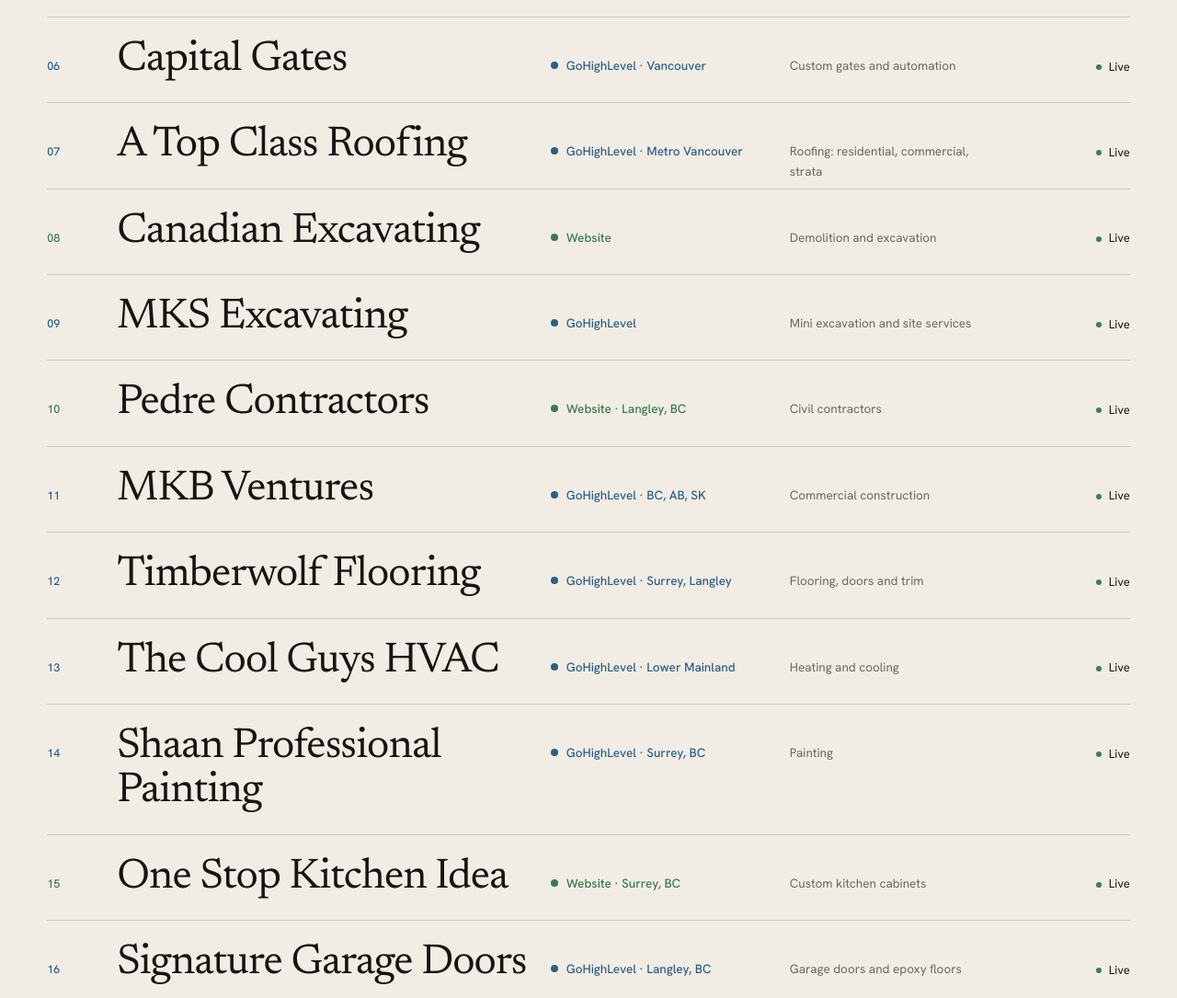
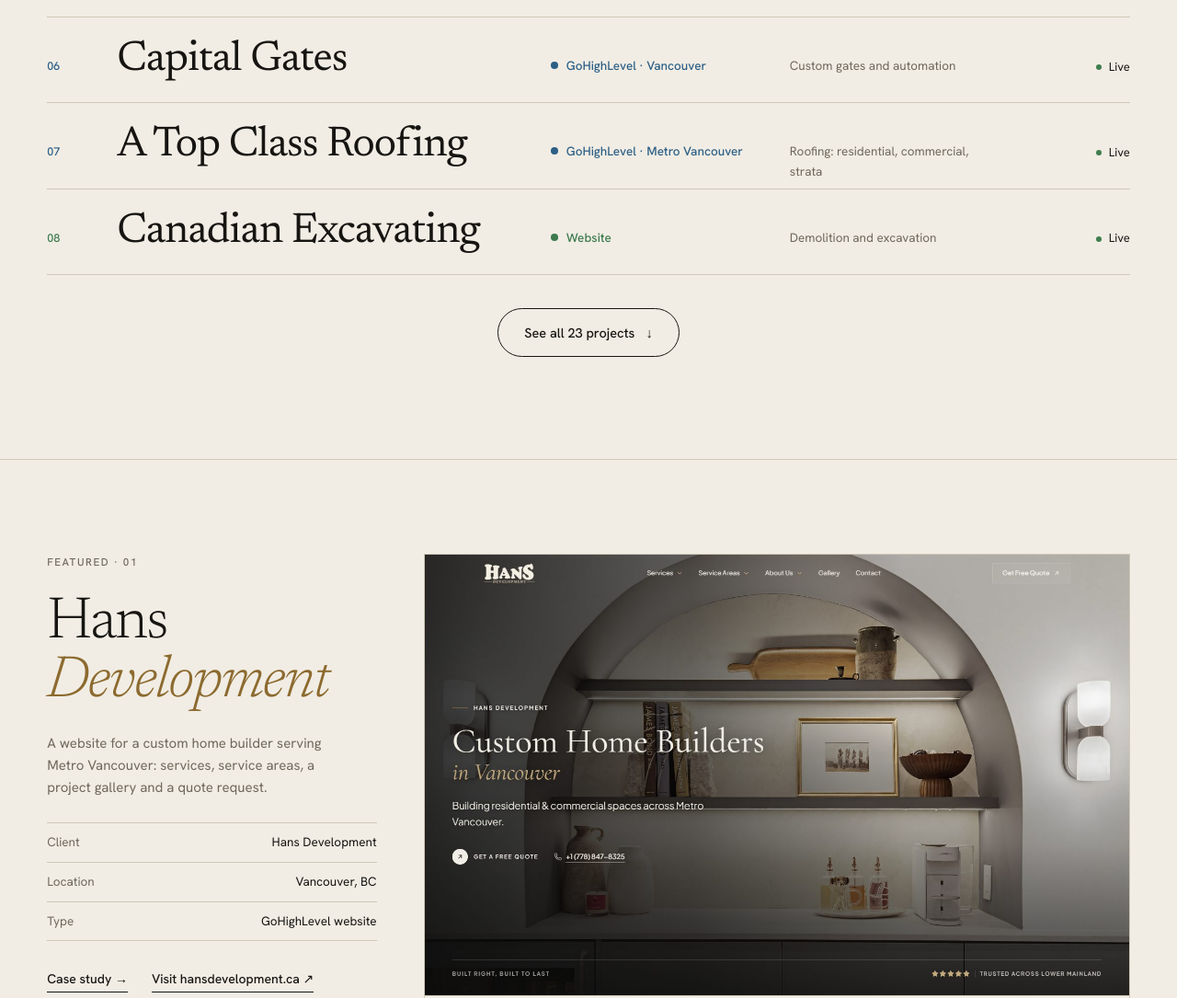
Before and after one commit to HelterX/jericdev-portfolio, a plain HTML site: page index.html in a window 1280 px wide. Shown: the part 1505-2590 px from the top of the page at 92% size. Drawn offline with Linux system fonts and the light colour scheme.

Commit message:
Collapse home work list to 8 with a See all button
Co-Authored-By: Claude Sonnet 5.5 <noreply@anthropic.com>

```diff
--- a/index.html
+++ b/index.html
@@ -38,7 +38,7 @@
   </div>
 </div></section>
 
-<section class="work" id="work" data-view="index"><div class="wrap">
+<section class="work" id="work" data-view="index" data-limit="8"><div class="wrap">
   <div class="work-head">
     <h2>Selected work<sup class="num">(23)</sup></h2>
     <div class="work-tools">
@@ -72,6 +72,7 @@
     <a class="row" data-t="web" data-img="" href="contact.html"><span class="i num">23</span><span class="t">Client site</span><span class="m">Website</span><span class="m pic"><span class="txt">Preview on request</span></span><span class="s dev"><i></i><span>In development</span></span></a>
   </div>
   <div class="cards" id="cards"></div>
+  <div class="work-more"><button type="button" id="moreBtn" aria-expanded="false"><span>See all projects</span> <span aria-hidden="true">↓</span></button></div>
 </div></section>
 
 <section class="feature" id="feature"><div class="wrap"><div class="grid">
--- a/site.css
+++ b/site.css
@@ -265,3 +265,10 @@ h1 em{font-style:italic;color:var(--bronze);font-weight:300}
 .card:hover h3{color:var(--tc,var(--ink))}
 .tabs button.on{color:var(--ink)}
 @media (hover:none){.row .pic img{display:none}.row:hover .pic .txt{opacity:1}}
+
+/* ---- collapse / see more ---- */
+.row.more,.card.more{display:none}
+.work-more{display:flex;justify-content:center;padding:36px 0 8px}
+.work-more[hidden]{display:none}
+.work-more button{display:inline-flex;align-items:center;gap:12px;font:inherit;font-size:14.5px;font-weight:500;color:var(--ink);background:none;border:1px solid var(--ink);border-radius:999px;padding:14px 28px;cursor:pointer;transition:background .3s,color .3s,border-color .3s}
+.work-more button:hover{background:var(--ink);color:var(--paper)}
--- a/site.js
+++ b/site.js
@@ -85,10 +85,38 @@
     });
   }
 
-  function applyFilter(f) {
-    rows.forEach(function (r) { r.classList.toggle('hide', f !== 'all' && r.dataset.t !== f); });
-    doc.querySelectorAll('.card').forEach(function (c) { c.classList.toggle('hide', f !== 'all' && c.dataset.t !== f); });
+  // collapse long lists: show the first N, expand with a button
+  var limit = work ? parseInt(work.dataset.limit, 10) : 0, expanded = false, curFilter = 'all';
+  var moreBtn = doc.getElementById('moreBtn');
+  function applyLimit() {
+    var sets = [rows, [].slice.call(doc.querySelectorAll('.card'))];
+    var total = 0;
+    sets.forEach(function (list, si) {
+      var n = 0;
+      list.forEach(function (el) {
+        var match = curFilter === 'all' || el.dataset.t === curFilter;
+        el.classList.toggle('hide', !match);
+        if (match) { n++; }
+        el.classList.toggle('more', !!limit && !expanded && match && n > limit);
+      });
+      if (si === 0) total = n;
+    });
+    if (moreBtn) {
+      var hidden = !!limit && total > limit;
+      moreBtn.parentNode.hidden = !hidden;
+      moreBtn.setAttribute('aria-expanded', String(expanded));
+      moreBtn.firstChild.textContent = expanded ? 'Show fewer' : 'See all ' + total + ' projects';
+      moreBtn.lastChild.textContent = expanded ? '↑' : '↓';
+    }
   }
+  function applyFilter(f) { curFilter = f; applyLimit(); }
+  if (moreBtn) {
+    moreBtn.addEventListener('click', function () {
+      expanded = !expanded; applyLimit();
+      if (!expanded && work) work.scrollIntoView({ behavior: 'smooth', block: 'start' });
+    });
+  }
+  applyLimit();
   doc.querySelectorAll('.tabs[data-filter] button').forEach(function (b) {
     b.addEventListener('click', function () {
       doc.querySelectorAll('.tabs[data-filter] button').forEach(function (o) { o.classList.remove('on'); });
```
